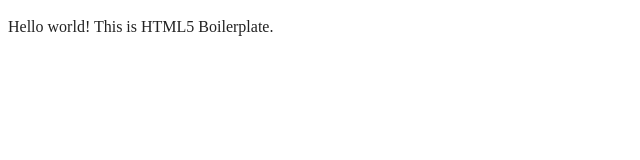
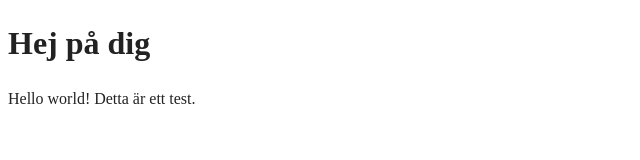
Before and after one commit to aliciahanze/HTML-assignment, a website built with webpack: page index.html in a window 1280 px wide. Shown: the whole page, without its empty margins (0-640 px from the left). Built offline with nearby package versions, Linux system fonts and the light colour scheme.

Commit message:
Update index.html

```diff
--- a/index.html
+++ b/index.html
@@ -1,6 +1,7 @@
 <!doctype html>
 <html class="no-js" lang="">
 
+<!-- Strunta i detta nedan ,bara info för systemet -->
 <head>
   <meta charset="utf-8">
   <meta name="viewport" content="width=device-width, initial-scale=1">
@@ -25,8 +26,12 @@
 <body>
 
   <!-- Add your site or application content here -->
-  <p>Hello world! This is HTML5 Boilerplate.</p>
+  <h1>Hej på dig</h1>
+
+
+  <p>Hello world! Detta är ett test.</p>
   <script src="js/app.js"></script>
+
 
 </body>
 
```
